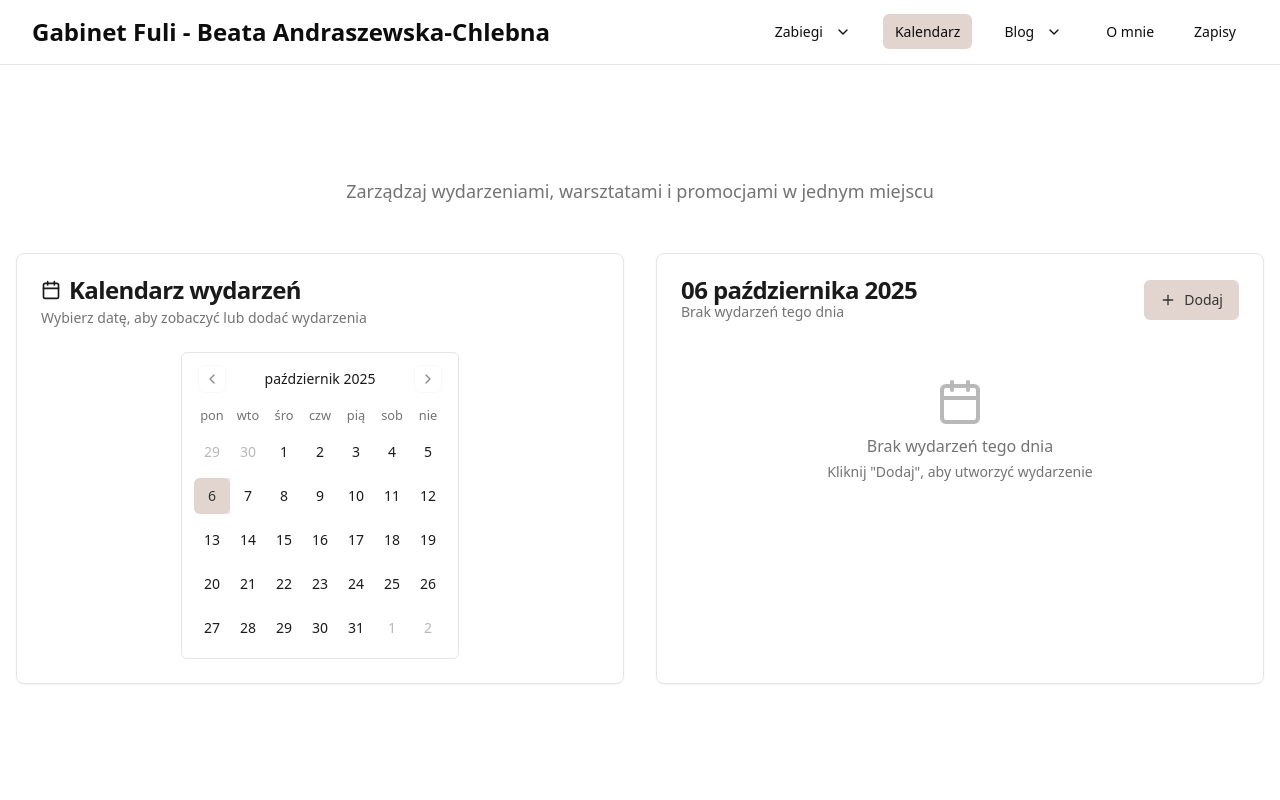
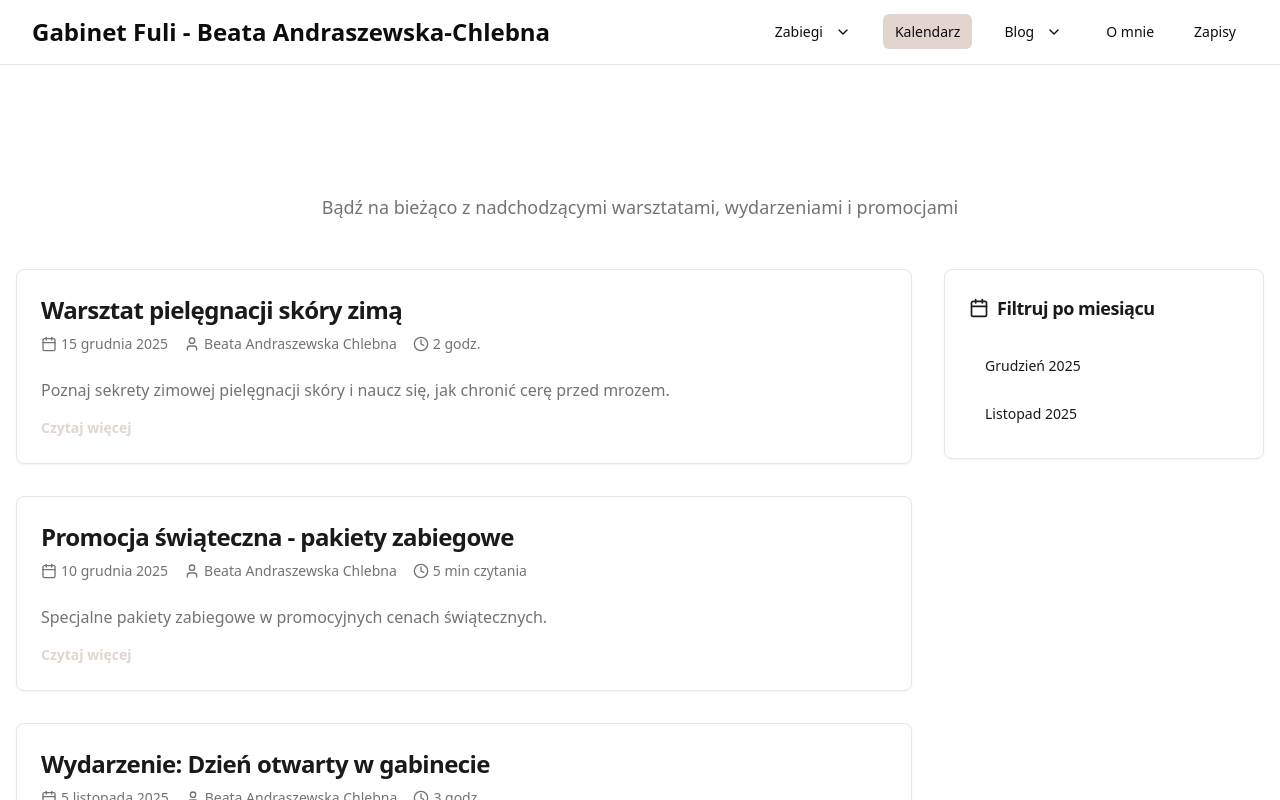
Before and after one commit to Durantealghieri/beata-s-glow-space, a React (Vite) app: page /warsztaty in a window 1280 px wide. Shown: the top 800 px of the page. Built offline with nearby package versions, Linux system fonts and the light colour scheme.

Commit message:
Refactor Kalendarz to match Blog

```diff
--- a/src/pages/Warsztaty.tsx
+++ b/src/pages/Warsztaty.tsx
@@ -1,283 +1,216 @@
-import { useEffect, useState } from 'react';
+import React, { useEffect, useState } from 'react';
+import { ArrowLeft, Calendar as CalendarIcon, User, Clock } from 'lucide-react';
+import { Button } from '@/components/ui/button';
+import { Card, CardContent, CardHeader, CardTitle } from '@/components/ui/card';
 import Navigation from '@/components/Navigation';
-import { Calendar } from '@/components/ui/calendar';
-import { Button } from '@/components/ui/button';
-import { Card, CardContent, CardDescription, CardHeader, CardTitle } from '@/components/ui/card';
-import { Dialog, DialogContent, DialogDescription, DialogFooter, DialogHeader, DialogTitle, DialogTrigger } from '@/components/ui/dialog';
-import { Input } from '@/components/ui/input';
-import { Label } from '@/components/ui/label';
-import { Textarea } from '@/components/ui/textarea';
-import { Plus, Calendar as CalendarIcon, Clock, Trash2, Edit } from 'lucide-react';
-import { format } from 'date-fns';
-import { pl } from 'date-fns/locale';
-import { toast } from '@/hooks/use-toast';
 
-interface Event {
-  id: string;
+interface Post {
+  id: number;
   title: string;
-  description: string;
-  date: Date;
-  time: string;
+  content: string;
+  date: string;
+  author: string;
+  readTime: string;
+  excerpt: string;
 }
 
-const Warsztaty = () => {
-  const [selectedDate, setSelectedDate] = useState<Date | undefined>(new Date());
-  const [events, setEvents] = useState<Event[]>([]);
-  const [isDialogOpen, setIsDialogOpen] = useState(false);
-  const [editingEvent, setEditingEvent] = useState<Event | null>(null);
-  const [formData, setFormData] = useState({
-    title: '',
-    description: '',
-    time: ''
-  });
+const Warsztaty: React.FC = () => {
+  const [selectedMonth, setSelectedMonth] = useState<string | null>(null);
+  const [expandedPost, setExpandedPost] = useState<number | null>(null);
 
   useEffect(() => {
     window.scrollTo(0, 0);
   }, []);
 
-  const eventsOnSelectedDate = events.filter(event =>
-    selectedDate && format(event.date, 'yyyy-MM-dd') === format(selectedDate, 'yyyy-MM-dd')
-  );
+  const posts: Post[] = [
+    {
+      id: 1,
+      title: "Warsztat pielęgnacji skóry zimą",
+      content: `Zapraszamy na wyjątkowy warsztat poświęcony zimowej pielęgnacji skóry. Podczas tego wydarzenia dowiesz się, jak zadbać o swoją cerę w trudnych warunkach zimowych, kiedy mróz i wiatr szczególnie osuszają i podrażniają skórę.`,
+      date: "15 grudnia 2025",
+      author: "Beata Andraszewska Chlebna",
+      readTime: "2 godz.",
+      excerpt: "Poznaj sekrety zimowej pielęgnacji skóry i naucz się, jak chronić cerę przed mrozem."
+    },
+    {
+      id: 2,
+      title: "Promocja świąteczna - pakiety zabiegowe",
+      content: `Z okazji nadchodzących świąt przygotowaliśmy dla Was wyjątkowe pakiety zabiegowe w promocyjnych cenach. To idealny pomysł na prezent dla siebie lub bliskiej osoby!`,
+      date: "10 grudnia 2025",
+      author: "Beata Andraszewska Chlebna",
+      readTime: "5 min czytania",
+      excerpt: "Specjalne pakiety zabiegowe w promocyjnych cenach świątecznych."
+    },
+    {
+      id: 3,
+      title: "Wydarzenie: Dzień otwarty w gabinecie",
+      content: `Serdecznie zapraszamy na dzień otwarty w naszym gabinecie! To doskonała okazja, aby poznać naszą ofertę, zobaczyć gabinet od środka i skorzystać z darmowych konsultacji.`,
+      date: "5 listopada 2025",
+      author: "Beata Andraszewska Chlebna",
+      readTime: "3 godz.",
+      excerpt: "Zapraszamy na dzień otwarty z darmowymi konsultacjami i prezentacją zabiegów."
+    }
+  ];
 
-  const datesWithEvents = events.map(event => format(event.date, 'yyyy-MM-dd'));
-
-  const handleSubmit = (e: React.FormEvent) => {
-    e.preventDefault();
-
-    if (!selectedDate || !formData.title || !formData.time) {
-      toast({
-        title: "Błąd",
-        description: "Wypełnij wszystkie wymagane pola",
-        variant: "destructive"
-      });
-      return;
-    }
-
-    if (editingEvent) {
-      setEvents(events.map(event =>
-        event.id === editingEvent.id
-          ? { ...event, ...formData, date: selectedDate }
-          : event
-      ));
-      toast({
-        title: "Sukces",
-        description: "Wydarzenie zostało zaktualizowane"
-      });
-    } else {
-      const newEvent: Event = {
-        id: Date.now().toString(),
-        title: formData.title,
-        description: formData.description,
-        date: selectedDate,
-        time: formData.time
-      };
-      setEvents([...events, newEvent]);
-      toast({
-        title: "Sukces",
-        description: "Wydarzenie zostało dodane"
-      });
-    }
-
-    setFormData({ title: '', description: '', time: '' });
-    setEditingEvent(null);
-    setIsDialogOpen(false);
+  const parsePostDate = (dateStr: string): Date => {
+    const monthMap: { [key: string]: number } = {
+      'stycznia': 0, 'lutego': 1, 'marca': 2, 'kwietnia': 3,
+      'maja': 4, 'czerwca': 5, 'lipca': 6, 'sierpnia': 7,
+      'września': 8, 'października': 9, 'listopada': 10, 'grudnia': 11
     };
 
-  const handleEdit = (event: Event) => {
-    setEditingEvent(event);
-    setFormData({
-      title: event.title,
-      description: event.description,
-      time: event.time
-    });
-    setSelectedDate(event.date);
-    setIsDialogOpen(true);
+    const parts = dateStr.split(' ');
+    const day = parseInt(parts[0]);
+    const month = monthMap[parts[1].toLowerCase()];
+    const year = parseInt(parts[2]);
+
+    return new Date(year, month, day);
   };
 
-  const handleDelete = (id: string) => {
-    setEvents(events.filter(event => event.id !== id));
-    toast({
-      title: "Sukces",
-      description: "Wydarzenie zostało usunięte"
+  const getUniqueMonths = (): string[] => {
+    const months = posts.map(post => {
+      const date = parsePostDate(post.date);
+      const monthNames = ['Styczeń', 'Luty', 'Marzec', 'Kwiecień', 'Maj', 'Czerwiec',
+                          'Lipiec', 'Sierpień', 'Wrzesień', 'Październik', 'Listopad', 'Grudzień'];
+      return `${monthNames[date.getMonth()]} ${date.getFullYear()}`;
+    });
+    return Array.from(new Set(months)).sort((a, b) => {
+      const partsA = a.split(' ');
+      const partsB = b.split(' ');
+      const monthNames = ['Styczeń', 'Luty', 'Marzec', 'Kwiecień', 'Maj', 'Czerwiec',
+                          'Lipiec', 'Sierpień', 'Wrzesień', 'Październik', 'Listopad', 'Grudzień'];
+      const dateA = new Date(parseInt(partsA[1]), monthNames.indexOf(partsA[0]));
+      const dateB = new Date(parseInt(partsB[1]), monthNames.indexOf(partsB[0]));
+      return dateB.getTime() - dateA.getTime();
     });
   };
 
-  const openNewEventDialog = () => {
-    setEditingEvent(null);
-    setFormData({ title: '', description: '', time: '' });
-    setIsDialogOpen(true);
+  const filteredPosts = selectedMonth
+    ? posts.filter(post => {
+        const postDate = parsePostDate(post.date);
+        const monthNames = ['Styczeń', 'Luty', 'Marzec', 'Kwiecień', 'Maj', 'Czerwiec',
+                            'Lipiec', 'Sierpień', 'Wrzesień', 'Październik', 'Listopad', 'Grudzień'];
+        const postMonth = `${monthNames[postDate.getMonth()]} ${postDate.getFullYear()}`;
+        return postMonth === selectedMonth;
+      })
+    : posts;
+
+  const togglePost = (postId: number) => {
+    setExpandedPost(expandedPost === postId ? null : postId);
   };
+
+  const uniqueMonths = getUniqueMonths();
 
   return (
     <div className="min-h-screen bg-background">
       <Navigation currentSection="warsztaty" />
-      <main className="container mx-auto px-4 py-12">
+
+      <main className="container mx-auto px-4 py-8 md:py-16">
         <div className="max-w-7xl mx-auto">
           <header className="text-center mb-12">
             <h1 className="text-4xl md:text-5xl font-bold mb-4 bg-gradient-to-r from-salon-gold to-salon-rose bg-clip-text text-transparent">
-              Wydarzenia i warsztaty
+              Kalendarz wydarzeń
             </h1>
             <p className="text-lg text-muted-foreground max-w-2xl mx-auto">
-              Zarządzaj wydarzeniami, warsztatami i promocjami w jednym miejscu
+              Bądź na bieżąco z nadchodzącymi warsztatami, wydarzeniami i promocjami
             </p>
           </header>
 
-          <div className="grid md:grid-cols-2 gap-8">
-            {/* Calendar Section */}
+          <div className="grid lg:grid-cols-[1fr_320px] gap-8">
+            {/* Main Content */}
+            <div className="space-y-8">
+              {filteredPosts.length === 0 ? (
                 <Card className="shadow-elegant">
-              <CardHeader>
-                <CardTitle className="flex items-center gap-2">
-                  <CalendarIcon className="w-5 h-5 text-salon-gold" />
-                  Kalendarz wydarzeń
-                </CardTitle>
-                <CardDescription>
-                  Wybierz datę, aby zobaczyć lub dodać wydarzenia
-                </CardDescription>
-              </CardHeader>
-              <CardContent className="flex justify-center">
-                <Calendar
-                  mode="single"
-                  selected={selectedDate}
-                  onSelect={setSelectedDate}
-                  locale={pl}
-                  className="rounded-md border pointer-events-auto"
-                  modifiers={{
-                    hasEvent: (date) => datesWithEvents.includes(format(date, 'yyyy-MM-dd'))
-                  }}
-                  modifiersClassNames={{
-                    hasEvent: 'bg-salon-gold/20 font-bold'
-                  }}
-                />
+                  <CardContent className="py-12 text-center">
+                    <CalendarIcon className="w-16 h-16 mx-auto mb-4 text-muted-foreground opacity-50" />
+                    <h3 className="text-xl font-semibold mb-2">Brak wydarzeń</h3>
+                    <p className="text-muted-foreground mb-4">
+                      Nie znaleziono wydarzeń w wybranym miesiącu.
+                    </p>
+                    <Button onClick={() => setSelectedMonth(null)} variant="outline">
+                      Wyczyść filtr
+                    </Button>
                   </CardContent>
                 </Card>
-
-            {/* Events List Section */}
-            <Card className="shadow-elegant">
+              ) : (
+                filteredPosts.map((post) => (
+                  <Card key={post.id} className="shadow-elegant hover:shadow-lg transition-shadow">
                     <CardHeader>
-                <div className="flex items-center justify-between">
-                  <div>
-                    <CardTitle>
-                      {selectedDate ? format(selectedDate, 'dd MMMM yyyy', { locale: pl }) : 'Wybierz datę'}
-                    </CardTitle>
-                    <CardDescription>
-                      {eventsOnSelectedDate.length === 0
-                        ? 'Brak wydarzeń tego dnia'
-                        : `${eventsOnSelectedDate.length} ${eventsOnSelectedDate.length === 1 ? 'wydarzenie' : 'wydarzenia'}`}
-                    </CardDescription>
+                      <div className="flex flex-col md:flex-row md:items-start md:justify-between gap-4">
+                        <div className="flex-1">
+                          <CardTitle className="text-2xl mb-2">{post.title}</CardTitle>
+                          <div className="flex flex-wrap gap-4 text-sm text-muted-foreground">
+                            <div className="flex items-center gap-1">
+                              <CalendarIcon className="w-4 h-4" />
+                              <span>{post.date}</span>
                             </div>
-                  <Dialog open={isDialogOpen} onOpenChange={setIsDialogOpen}>
-                    <DialogTrigger asChild>
-                      <Button
-                        onClick={openNewEventDialog}
-                        className="gap-2"
-                        disabled={!selectedDate}
-                      >
-                        <Plus className="w-4 h-4" />
-                        Dodaj
-                      </Button>
-                    </DialogTrigger>
-                    <DialogContent>
-                      <form onSubmit={handleSubmit}>
-                        <DialogHeader>
-                          <DialogTitle>
-                            {editingEvent ? 'Edytuj wydarzenie' : 'Nowe wydarzenie'}
-                          </DialogTitle>
-                          <DialogDescription>
-                            {selectedDate && format(selectedDate, 'dd MMMM yyyy', { locale: pl })}
-                          </DialogDescription>
-                        </DialogHeader>
-                        <div className="space-y-4 py-4">
-                          <div className="space-y-2">
-                            <Label htmlFor="title">Tytuł *</Label>
-                            <Input
-                              id="title"
-                              value={formData.title}
-                              onChange={(e) => setFormData({ ...formData, title: e.target.value })}
-                              placeholder="Nazwa wydarzenia"
-                              required
-                            />
+                            <div className="flex items-center gap-1">
+                              <User className="w-4 h-4" />
+                              <span>{post.author}</span>
                             </div>
-                          <div className="space-y-2">
-                            <Label htmlFor="time">Godzina *</Label>
-                            <Input
-                              id="time"
-                              type="time"
-                              value={formData.time}
-                              onChange={(e) => setFormData({ ...formData, time: e.target.value })}
-                              required
-                            />
-                          </div>
-                          <div className="space-y-2">
-                            <Label htmlFor="description">Opis</Label>
-                            <Textarea
-                              id="description"
-                              value={formData.description}
-                              onChange={(e) => setFormData({ ...formData, description: e.target.value })}
-                              placeholder="Szczegóły wydarzenia..."
-                              rows={4}
-                            />
+                            <div className="flex items-center gap-1">
+                              <Clock className="w-4 h-4" />
+                              <span>{post.readTime}</span>
                             </div>
                           </div>
-                        <DialogFooter>
-                          <Button type="submit">
-                            {editingEvent ? 'Zaktualizuj' : 'Dodaj wydarzenie'}
-                          </Button>
-                        </DialogFooter>
-                      </form>
-                    </DialogContent>
-                  </Dialog>
+                        </div>
                       </div>
                     </CardHeader>
                     <CardContent>
-                <div className="space-y-3 max-h-[500px] overflow-y-auto">
-                  {eventsOnSelectedDate.length === 0 ? (
-                    <div className="text-center py-8 text-muted-foreground">
-                      <CalendarIcon className="w-12 h-12 mx-auto mb-2 opacity-50" />
-                      <p>Brak wydarzeń tego dnia</p>
-                      {selectedDate && (
-                        <p className="text-sm mt-1">Kliknij "Dodaj", aby utworzyć wydarzenie</p>
+                      <div className="prose prose-sm max-w-none">
+                        {expandedPost === post.id ? (
+                          <div className="whitespace-pre-line">{post.content}</div>
+                        ) : (
+                          <p className="text-muted-foreground">{post.excerpt}</p>
                         )}
                       </div>
-                  ) : (
-                    eventsOnSelectedDate.map(event => (
-                      <div
-                        key={event.id}
-                        className="bg-salon-cream/30 border border-salon-gold/20 rounded-lg p-4 space-y-2"
+                      <Button
+                        onClick={() => togglePost(post.id)}
+                        variant="link"
+                        className="mt-4 p-0 h-auto font-semibold"
                       >
-                        <div className="flex items-start justify-between gap-2">
-                          <h3 className="font-semibold text-foreground">{event.title}</h3>
-                          <div className="flex gap-1">
-                            <Button
-                              variant="ghost"
-                              size="icon"
-                              onClick={() => handleEdit(event)}
-                              className="h-8 w-8"
-                            >
-                              <Edit className="w-4 h-4" />
+                        {expandedPost === post.id ? 'Zwiń' : 'Czytaj więcej'}
                       </Button>
-                            <Button
-                              variant="ghost"
-                              size="icon"
-                              onClick={() => handleDelete(event.id)}
-                              className="h-8 w-8 text-destructive hover:text-destructive"
-                            >
-                              <Trash2 className="w-4 h-4" />
-                            </Button>
-                          </div>
-                        </div>
-                        <div className="flex items-center gap-2 text-sm text-muted-foreground">
-                          <Clock className="w-4 h-4" />
-                          <span>{event.time}</span>
-                        </div>
-                        {event.description && (
-                          <p className="text-sm text-muted-foreground">{event.description}</p>
-                        )}
-                      </div>
+                    </CardContent>
+                  </Card>
                 ))
               )}
             </div>
+
+            {/* Sidebar - Month Filter */}
+            <aside className="lg:sticky lg:top-24 h-fit">
+              <Card className="shadow-elegant">
+                <CardHeader>
+                  <CardTitle className="text-lg flex items-center gap-2">
+                    <CalendarIcon className="w-5 h-5 text-salon-gold" />
+                    Filtruj po miesiącu
+                  </CardTitle>
+                </CardHeader>
+                <CardContent>
+                  <div className="space-y-2">
+                    {selectedMonth && (
+                      <Button
+                        variant="outline"
+                        className="w-full justify-start mb-4"
+                        onClick={() => setSelectedMonth(null)}
+                      >
+                        Wyczyść filtr
+                      </Button>
+                    )}
+                    {uniqueMonths.map((month) => (
+                      <Button
+                        key={month}
+                        variant={selectedMonth === month ? "default" : "ghost"}
+                        className="w-full justify-start"
+                        onClick={() => setSelectedMonth(month)}
+                      >
+                        {month}
+                      </Button>
+                    ))}
+                  </div>
                 </CardContent>
               </Card>
+            </aside>
           </div>
         </div>
       </main>
```
Lines whose indentation alone changed are shown as unchanged.
